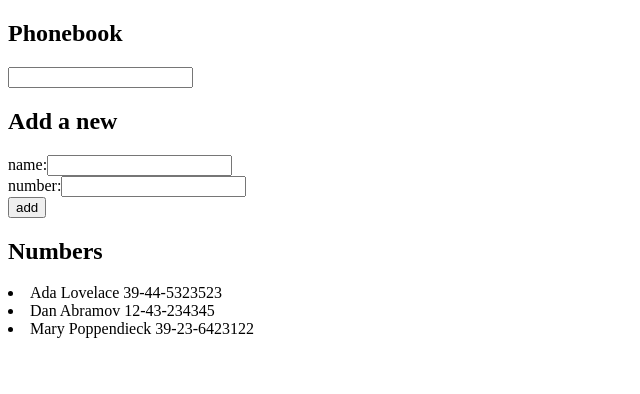
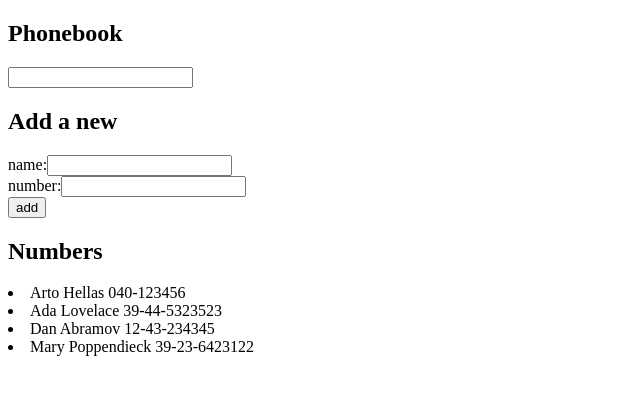
Before and after one commit to Jonashr/full-stack-open-part-2-client-server-communication, a React (Create React App) app in the folder phonebook/: page / in a window 1280 px wide. Shown: the top 394 px of the page, without its empty margins (0-640 px from the left). Built offline with nearby package versions, Linux system fonts and the light colour scheme; data requests are answered from the project's data file.

Commit message:
Using json server, axios to use promises to fetch data from db defined data.

```diff
--- /dev/null
+++ b/phonebook/db.json
@@ -0,0 +1,24 @@
+{
+    "persons":[
+      {
+        "name": "Arto Hellas",
+        "number": "040-123456",
+        "id": 1
+      },
+      {
+        "name": "Ada Lovelace",
+        "number": "39-44-5323523",
+        "id": 2
+      },
+      {
+        "name": "Dan Abramov",
+        "number": "12-43-234345",
+        "id": 3
+      },
+      {
+        "name": "Mary Poppendieck",
+        "number": "39-23-6423122",
+        "id": 4
+      }
+    ]
+  }
--- a/phonebook/package.json
+++ b/phonebook/package.json
@@ -3,6 +3,7 @@
   "version": "0.1.0",
   "private": true,
   "dependencies": {
+    "axios": "^0.19.0",
     "react": "^16.9.0",
     "react-dom": "^16.9.0",
     "react-scripts": "3.1.1"
@@ -11,7 +12,9 @@
     "start": "react-scripts start",
     "build": "react-scripts build",
     "test": "react-scripts test",
-    "eject": "react-scripts eject"
+    "eject": "react-scripts eject",
+    "server": "json-server -p3001 db.json"
+
   },
   "eslintConfig": {
     "extends": "react-app"
--- a/phonebook/src/App.js
+++ b/phonebook/src/App.js
@@ -1,22 +1,28 @@
-import React, { useState } from 'react'
-import Person from './Component/Person'
+import React, { useState, useEffect } from 'react'
 import Filter from './Component/Filter'
 import PersonForm from './Component/PersonForm'
 import Persons from './Component/Persons'
-
+import axios from 'axios'
 
 const App = () => {
 
-  const [ persons, setPersons] = useState([
-    { name: 'Ada Lovelace', number: '39-44-5323523' },
-    { name: 'Dan Abramov', number: '12-43-234345' },
-    { name: 'Mary Poppendieck', number: '39-23-6423122' }
-  ])
+  const [ persons, setPersons] = useState([])
+
   const [ newName, setNewName ] = useState('')
 
   const [ newNumber, setNewNumber] = useState('')
 
   const [ searchName, setSearchName] = useState('')
+
+  useEffect(() => {
+    console.log('effect')
+    axios
+      .get('http://localhost:3001/persons')
+      .then(response => {
+        console.log('promise fulfilled')
+        setPersons(response.data)
+      })
+  }, [])
 
   const handleNameChange = (event) => {
     setNewName(event.target.value)
```
Also changed, not shown: 1 other file (tests, documents, lock files or other folders).
